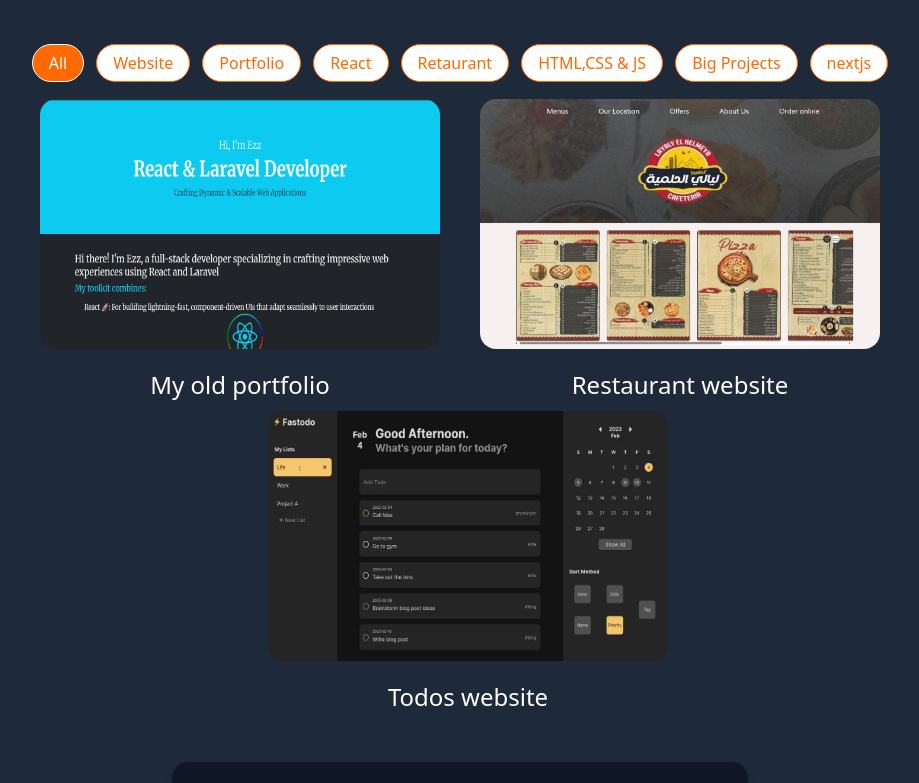
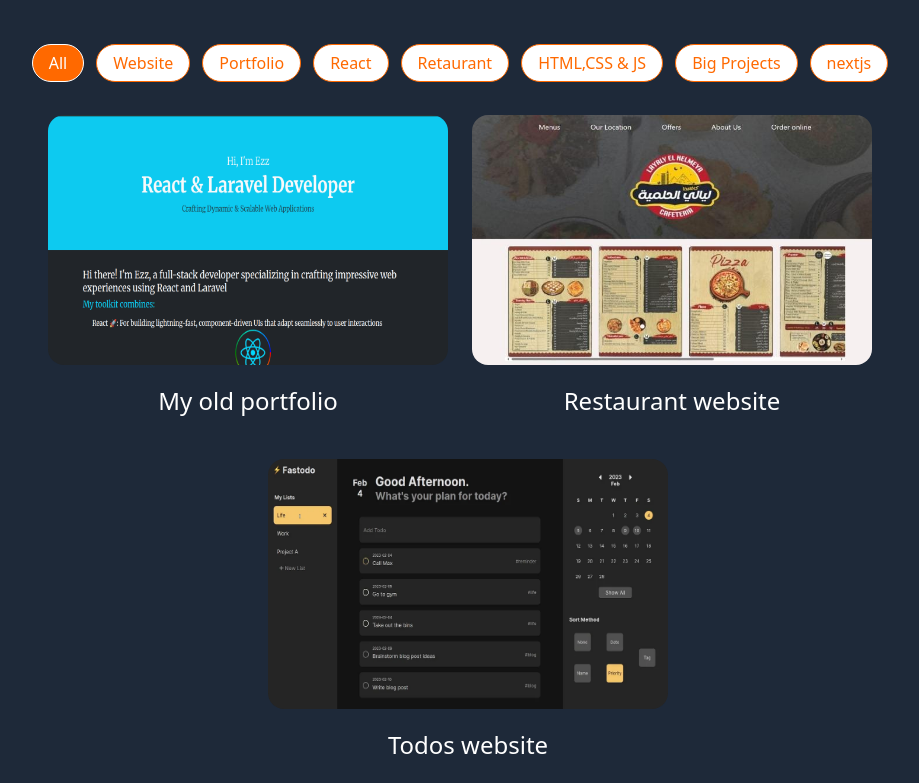
Before and after one commit to Ezzeldeentantawy/my-new-portfolio, a Next.js app: page / in a window 1280 px wide. Shown: the part 2037-2820 px from the top of the page, without its empty margins (180-1099 px from the left). Built offline with nearby package versions, Linux system fonts and the light colour scheme.

Commit message:
edit on images

```diff
--- a/src/app/components/gallery/comingSoonProjectsComponent/projectCard.tsx
+++ b/src/app/components/gallery/comingSoonProjectsComponent/projectCard.tsx
@@ -6,7 +6,7 @@ import Image from "next/image";
 export const ProjectCard = () => {
     const [show, setShow] = useState(false);
     return(
-        <div className="h-72 min-w-64 sm:min-w-80 md:min-w-92 ms-4 flex items-center justify-center">
+        <div className="min-w-80 sm:min-w-96 h-80 ms-4 flex items-center justify-center">
             <div className="flex items-center justify-center flex-col">
                 <button
                 onClick={() => {
--- a/src/app/components/gallery/projectWithLinkCard.tsx
+++ b/src/app/components/gallery/projectWithLinkCard.tsx
@@ -10,7 +10,7 @@ interface Props{
 
 export const ProjectWLink: React.FC<Props> = ({link, title, src, alt}) => {
     return(
-        <div className="min-w-64 sm:min-w-80 md:min-w-92 h-72 me-4 flex items-center justify-center">
+        <div className="min-w-80 sm:min-w-96 h-80 flex items-center justify-center">
             <div className="flex items-center justify-center flex-col">
                 <a
                 className="mb-5"
--- a/src/app/components/gallery/projectsWithImgGallery/layali.tsx
+++ b/src/app/components/gallery/projectsWithImgGallery/layali.tsx
@@ -28,7 +28,7 @@ export const Layali = () => {
         setCurrentIndex((prev) => (prev - 1 + images.length) % images.length);
         };
     return(
-        <div className="flex justify-center items-center flex-col relative min-w-64 sm:min-w-80 md:min-w-92 h-72">
+        <div className="flex justify-center items-center flex-col relative min-w-80 sm:min-w-96 h-80">
             <div className="flex items-center justify-center flex-col">
                 <button
                 onClick={() => (
```
